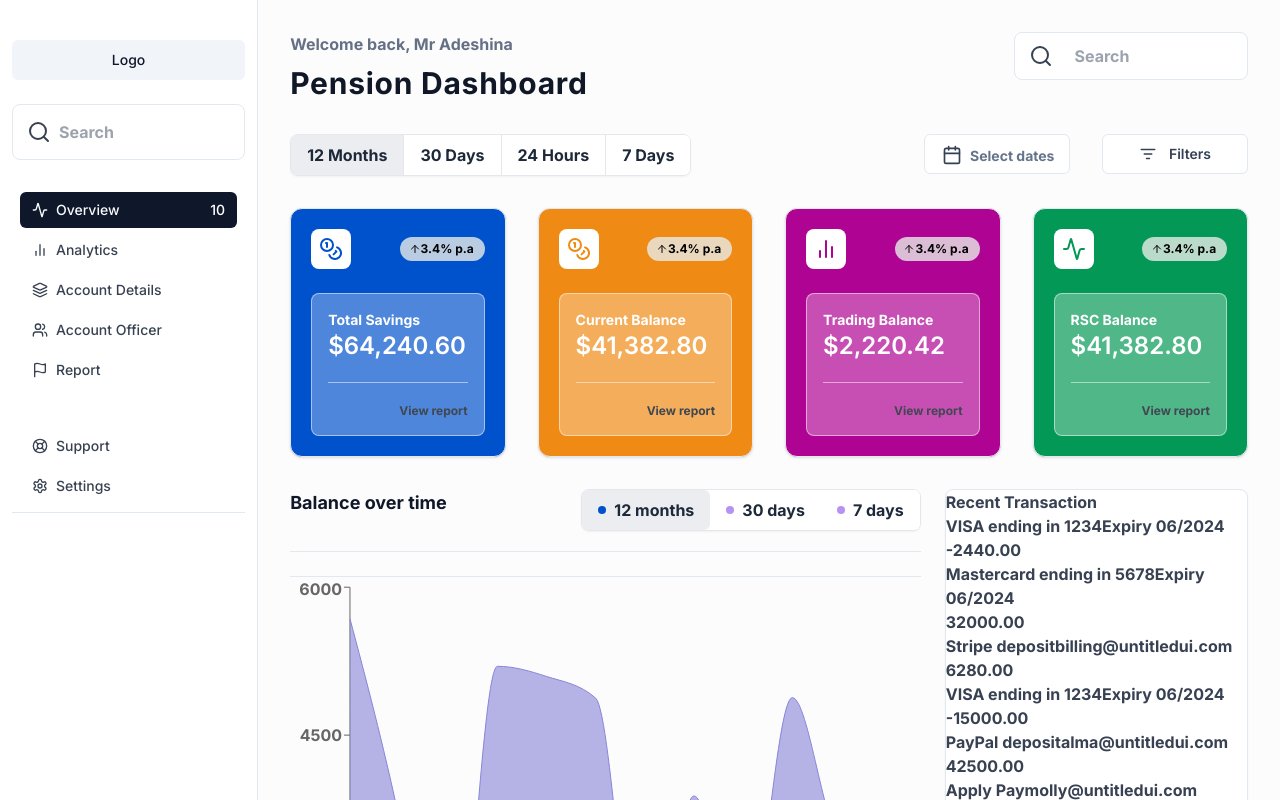
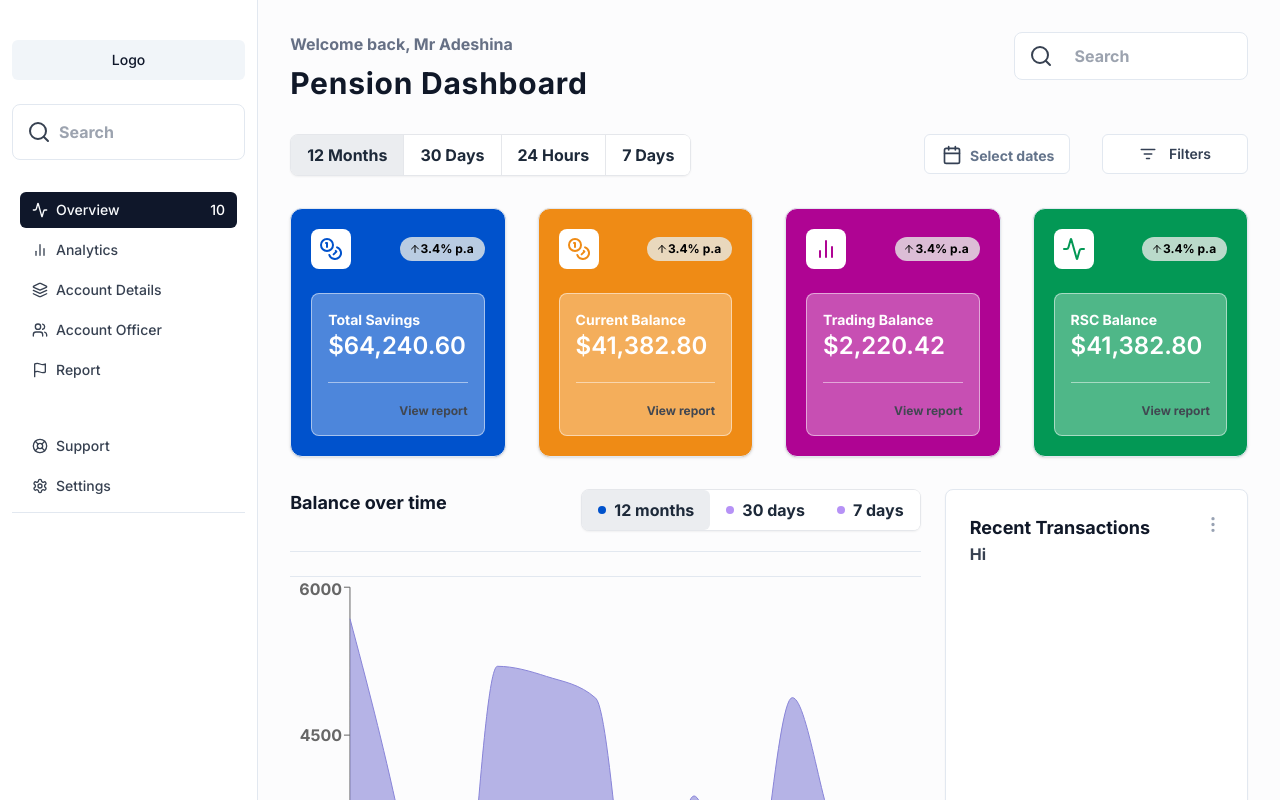
Before and after one commit to Drifty-Cyber/o-dash-next, a Next.js app: page / in a window 1280 px wide. Shown: the top 800 px of the page. Built offline with nearby package versions, Linux system fonts and the light colour scheme; what tailwindcss-debug-screens would draw is missing.

Commit message:
chore: add transaction header

```diff
--- a/app/page.tsx
+++ b/app/page.tsx
@@ -150,7 +150,7 @@ export default function Home() {
         </section>
 
         {/* Transaction History */}
-        <section className="bg-white rounded-lg shadow-sm border">
+        <section className="bg-white rounded-lg shadow-sm border p-6">
           <Transactions />
         </section>
       </section>
--- a/components/Transactions.tsx
+++ b/components/Transactions.tsx
@@ -1,4 +1,12 @@
 import React from "react";
+import {
+  DropdownMenu,
+  DropdownMenuContent,
+  DropdownMenuItem,
+  DropdownMenuLabel,
+  DropdownMenuSeparator,
+  DropdownMenuTrigger,
+} from "@/components/ui/dropdown-menu";
 
 interface Transaction {
   type: "visa" | "mastercard" | "stripe" | "paypal" | "applepay";
@@ -21,46 +29,59 @@ const transactions: Transaction[] = [
 
 export default function Transactions() {
   return (
-    <div>
-      <h2>Recent Transaction</h2>
+    <section className="flex flex-col">
+      {/* Transaction Header */}
+      <section className="flex justify-between">
+        <h2 className="text-[#101828] text-lg font-bold">
+          Recent Transactions
+        </h2>
+        <div>
+          <DropdownMenu>
+            <DropdownMenuTrigger>
+              <svg
+                width="20"
+                height="21"
+                viewBox="0 0 20 21"
+                fill="none"
+                xmlns="http://www.w3.org/2000/svg"
+              >
+                <path
+                  d="M10 11.3333C10.4602 11.3333 10.8333 10.9602 10.8333 10.4999C10.8333 10.0397 10.4602 9.66659 10 9.66659C9.53976 9.66659 9.16667 10.0397 9.16667 10.4999C9.16667 10.9602 9.53976 11.3333 10 11.3333Z"
+                  stroke="#98A2B3"
+                  stroke-width="1.66667"
+                  stroke-linecap="round"
+                  stroke-linejoin="round"
+                />
+                <path
+                  d="M10 5.49992C10.4602 5.49992 10.8333 5.12682 10.8333 4.66659C10.8333 4.20635 10.4602 3.83325 10 3.83325C9.53976 3.83325 9.16667 4.20635 9.16667 4.66659C9.16667 5.12682 9.53976 5.49992 10 5.49992Z"
+                  stroke="#98A2B3"
+                  stroke-width="1.66667"
+                  stroke-linecap="round"
+                  stroke-linejoin="round"
+                />
+                <path
+                  d="M10 17.1666C10.4602 17.1666 10.8333 16.7935 10.8333 16.3333C10.8333 15.873 10.4602 15.4999 10 15.4999C9.53976 15.4999 9.16667 15.873 9.16667 16.3333C9.16667 16.7935 9.53976 17.1666 10 17.1666Z"
+                  stroke="#98A2B3"
+                  stroke-width="1.66667"
+                  stroke-linecap="round"
+                  stroke-linejoin="round"
+                />
+              </svg>
+            </DropdownMenuTrigger>
+            <DropdownMenuContent>
+              <DropdownMenuLabel>Filter</DropdownMenuLabel>
+              <DropdownMenuSeparator />
+              <DropdownMenuItem>Profile</DropdownMenuItem>
+              <DropdownMenuItem>Billing</DropdownMenuItem>
+              <DropdownMenuItem>Team</DropdownMenuItem>
+              <DropdownMenuItem>Subscription</DropdownMenuItem>
+            </DropdownMenuContent>
+          </DropdownMenu>
+        </div>
+      </section>
 
-      <ul>
-        {transactions.map((transaction, index) => (
-          <li key={index}>
-            {transaction.type === "visa" && (
-              <div>
-                <span>VISA ending in {transaction.endingIn}</span>
-                <span>Expiry {transaction.expiry}</span>
-              </div>
-            )}
-            {transaction.type === "mastercard" && (
-              <div>
-                <span>Mastercard ending in {transaction.endingIn}</span>
-                <span>Expiry {transaction.expiry}</span>
-              </div>
-            )}
-            {transaction.type === "stripe" && (
-              <div>
-                <span>Stripe deposit</span>
-                <span>{transaction.email}</span>
-              </div>
-            )}
-            {transaction.type === "paypal" && (
-              <div>
-                <span>PayPal deposit</span>
-                <span>{transaction.email}</span>
-              </div>
-            )}
-            {transaction.type === "applepay" && (
-              <div>
-                <span>Apply Pay</span>
-                <span>{transaction.email}</span>
-              </div>
-            )}
-            <span>{transaction.amount.toFixed(2)}</span>
-          </li>
-        ))}
-      </ul>
-    </div>
+      {/* Transaction History */}
+      <section>Hi</section>
+    </section>
   );
 }
```
